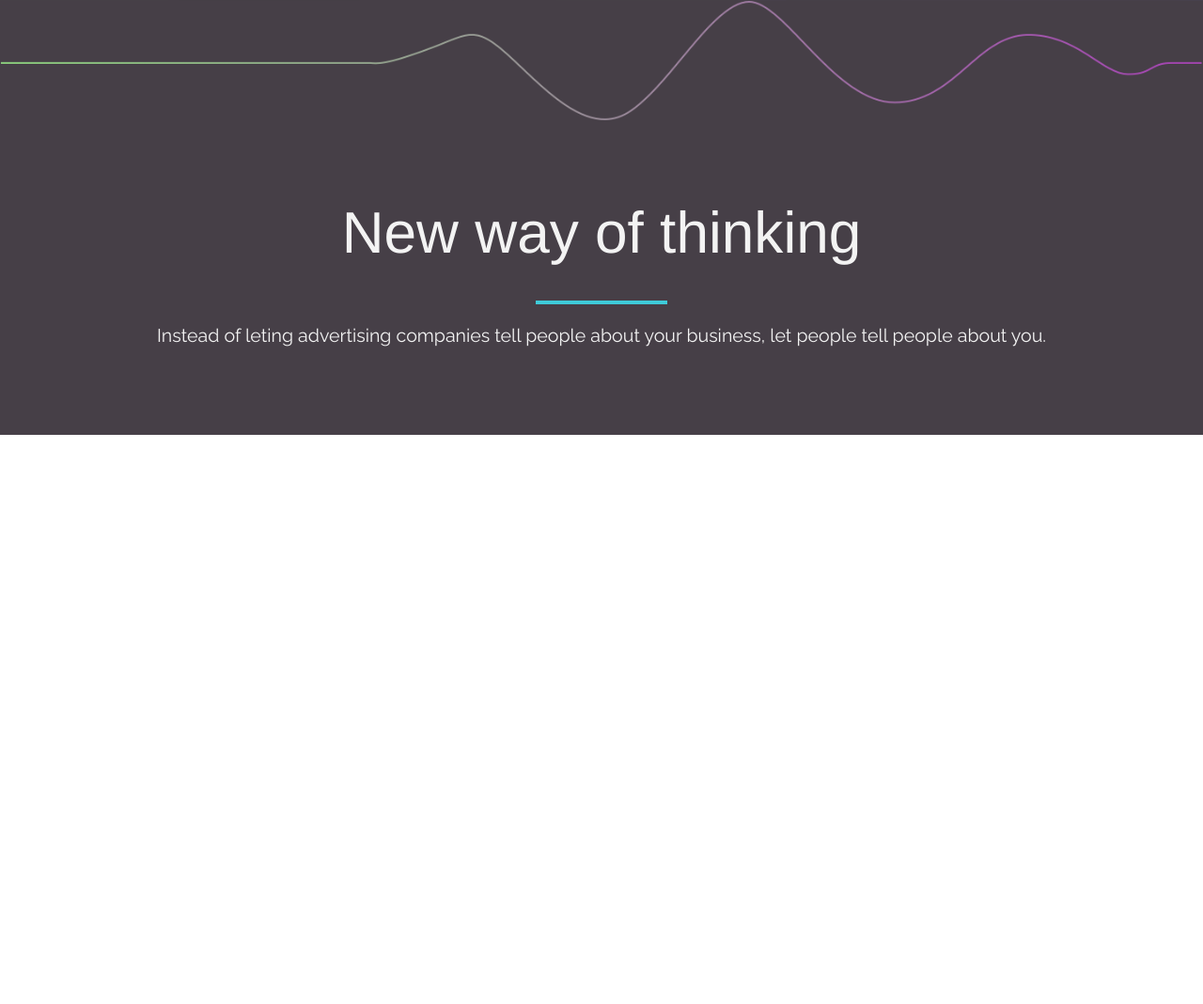
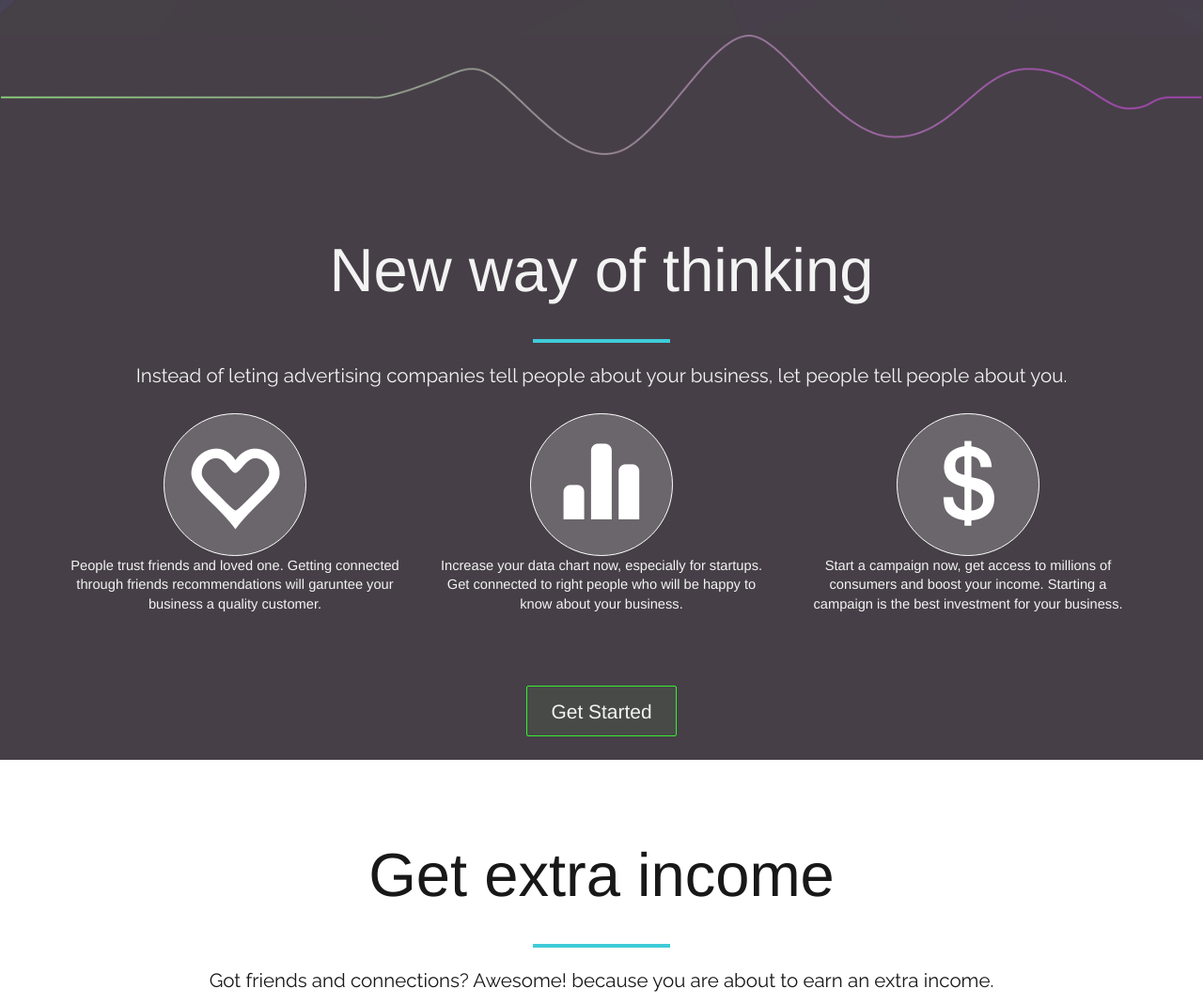
Before and after one commit to elhoussine/NetworkfulBeta, a plain HTML site: page V1/index.html in a window 1280 px wide. Shown: the part 814-1883 px from the top of the page at 94% size. Before the commit the page ends 1277 px from the top, so only its background shows below. Drawn offline with nearby package versions, Linux system fonts and the light colour scheme.

Commit message:
another great day developing :)

```diff
--- a/V1/CSS/style.css
+++ b/V1/CSS/style.css
@@ -4,6 +4,8 @@
 
 body {
   font-family: "Raleway", Helvetica, sans-serif;
+  font-size: 11pt;
+
 }
 
 .noradius{
@@ -61,14 +63,21 @@ body {
 }
 
 
-/* Rectangle 3: */
+/* button : getting started 1 (white)*/
+
+#getStarted1 {
+  position: relative;
+  top: 4.5em;
+}
+
+
 .button1 {
   background: rgba(255,255,255,0.3);
   border: 1px solid #FFF;
   border-radius: 2px;
   font-family: Helvetica;
   font-weight: lighter;
-  font-size: 20px;
+  font-size: 1.429em;
   padding: .7em 1.2em;
   color: white;
   text-decoration: none;
@@ -111,11 +120,6 @@ body {
   transform: scale(1.5);
 }
 
-#getStarted1 {
-  position: relative;
-  top: 4.5em;
-}
-
 #one {
   /* bgcolor1: */
   background: #463F47;
@@ -125,7 +129,7 @@ background: #463F47;
   /* New way of thinking: */
   font-family: Helvetica;
   font-weight: lighter;
-font-size: 62.15px;
+  font-size: 4.439em;
   color: #F3F3F3;
   line-height: 75px;
   padding: 1em 0 .4em 0;
@@ -144,6 +148,9 @@ margin-top: 1em;
   text-align: center;
 }
 
+
+/*horizontal green break line thin designed for section one*/
+
 .breakone {
   /* break: */
   background: #3FCBD9;
@@ -153,3 +160,119 @@ width: 10em;
   /*for center*/
   margin: auto;
 }
+
+/*icons stuff*/
+
+.iconborder {
+  /* oval1: */
+  border-radius: 50%;
+  background: rgba(255,255,255,0.2);
+  border: 1px solid #FFFFFF;
+  /*float: left;*/
+  height: 10.35em;
+  width: 10.35em;
+  margin: 0 auto;
+}
+
+.iconheart {
+  color: white;
+  transform: scale(7);
+  top: 50%;
+  left: -.22em;
+}
+
+.iconbars {
+  color: white;
+  transform: scale(6);
+  top: 43%;
+  left: -.22em;
+}
+
+.iconusd {
+  color: white;
+  transform: scale(6);
+  top: 48%;
+  left: -.22em;
+}
+
+
+/*colums of sections one*/
+.onecols {
+  padding-top: 1em;
+  padding-bottom: 1em;
+  background: #463F47;
+
+}
+
+
+/*span with helv lighter designed for section one*/
+.fonthelv {
+  font-family: Helvetica;
+  font-weight: lighter;
+  font-size: 1em;
+  color: #F3F3F3;
+}
+
+/*button getting started two (Green) */
+/*already used bootstrap rows and cols all i need is to set some padding*/
+#getStarted2 {
+padding-top: 5em;
+padding-bottom: 2.5em;
+}
+
+.button2 {
+  /* Rectangle 3 Copy: */
+  background: rgba(87,204,70,0.07);
+  border: 1px solid #33EF30;
+  border-radius: 2px;
+  color: #F3F3F3;
+  font-family: Helvetica;
+  font-weight: lighter;
+  font-size: 1.429em;
+  padding: .7em 1.2em;
+  text-decoration: none;
+}
+
+.button2:hover {
+  background: rgba(87,204,70,0.3);
+  text-decoration: none;
+  color: #DBDBDB;
+}
+
+.button2:focus {
+  text-decoration: none;
+  color: white;
+  /*to remove dotted outline*/
+  outline: 0;
+}
+
+.centerbox {
+  margin: 0 auto;
+  position: relative;
+}
+
+starting section two
+#two {
+  /* bgcolor2: */
+  background: #F6F6F6;
+}
+
+#two h2 {
+  /* Get extra income: */
+  font-family: Helvetica;
+  font-weight: lighter;
+  font-size: 4.439em;
+  color: #F3F3F3;
+  line-height: 75px;
+  padding: 1em 0 .4em 0;
+  color: #181818;
+}
+
+#two p {
+  /* Got friends and conn: */
+  color: #181818;
+  font-size: 1.4em;
+  font-weight: lighter;
+  line-height: 30px;
+  margin-top: 1em;
+}
--- a/V1/index.html
+++ b/V1/index.html
@@ -63,18 +63,49 @@
   <h2>New way of thinking</h2>
   <div class="breakone"></div>
   <p>Instead of leting advertising companies tell people about your business, let people tell people about you.</p>
-  <br>
-  <br>
-  <br>
-  <br>
+  <div class="container">
+    <div class="row">
+      <div class="col-lg-4 onecols">
+        <div class="iconborder">
+          <span class="glyphicon glyphicon-heart-empty iconheart" aria-hidden="true"></span>
+        </div>
+        <span class="fonthelv">
+          People trust friends and loved one. Getting connected through friends recommendations will garuntee your business a quality customer.
+        </span>
+      </div>
+      <div class="col-lg-4 onecols">
+        <div class="iconborder">
+          <span class="glyphicon glyphicon-stats iconbars" aria-hidden="true"></span>
+        </div>
+        <span class="fonthelv">
+          Increase your data chart now, especially for startups. Get connected to right people who will be happy to know about your business.
+        </span>
+      </div>
+      <div class="col-lg-4 onecols">
+        <div class="iconborder">
+          <span class="glyphicon glyphicon-usd iconusd" aria-hidden="true"></span>
+        </div>
+        <span class="fonthelv">
+          Start a campaign now, get access to millions of consumers and boost your income. Starting a campaign is the best investment for your business.
+        </span>
+      </div>
+    </div>
+    <!-- button : get started (Green) -->
+    <div class="row">
+      <div id="getStarted2" class="col-sm-12 onecols">
+        <a href="#" class="button2">Get Started</a>
+      </div>
+    </div>
+  </div>
 </section>
 
+<section id="two" class="center">
+  <h2>Get extra income</h2>
+  <div class="breakone"></div>
+  <p>
+    Got friends and connections? Awesome! because you are about to earn an extra income.</p>
 
-
-
-
-
-
+</section>
 
 
 
```
Also changed, not shown: V1/test/styletest.css (+10 -0 lines), V1/test/test.html (+3 -1 lines), Desktop HD.png (added), 2 other files. Lines whose indentation alone changed are shown as unchanged.
